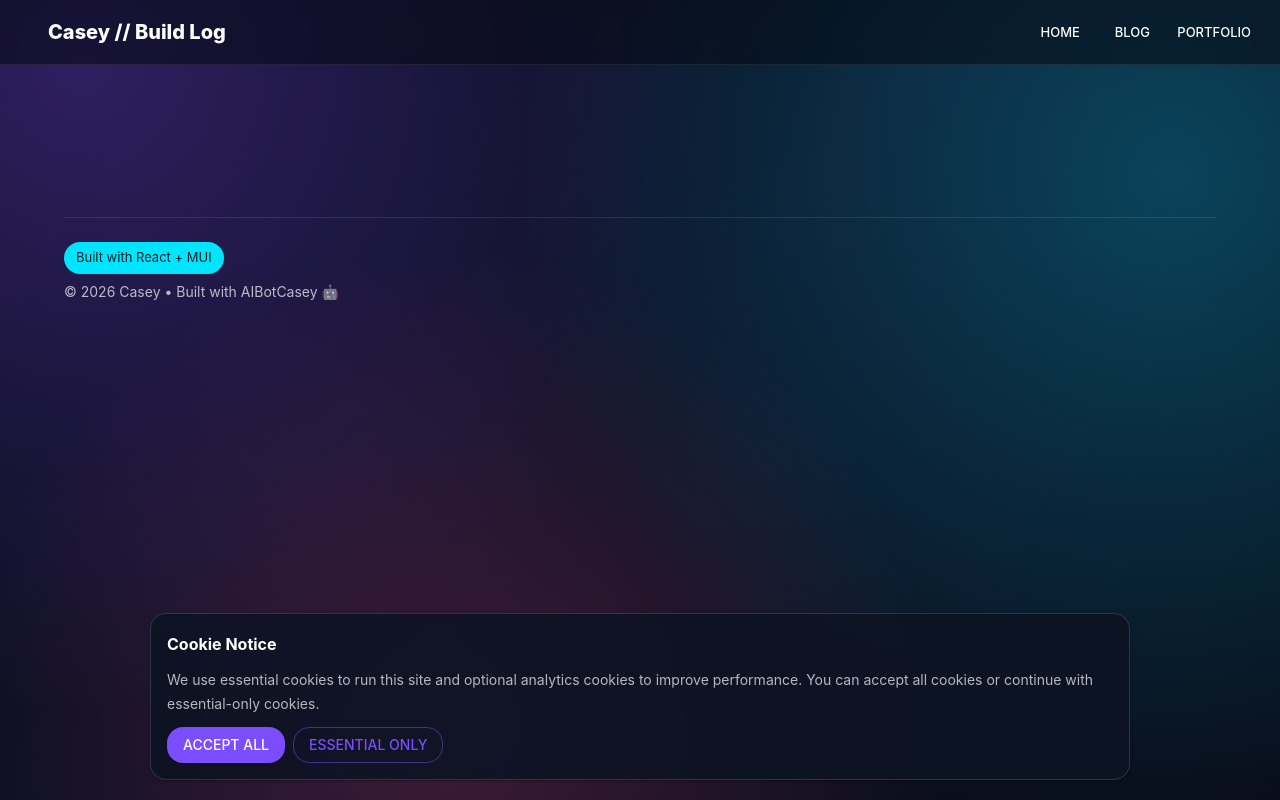
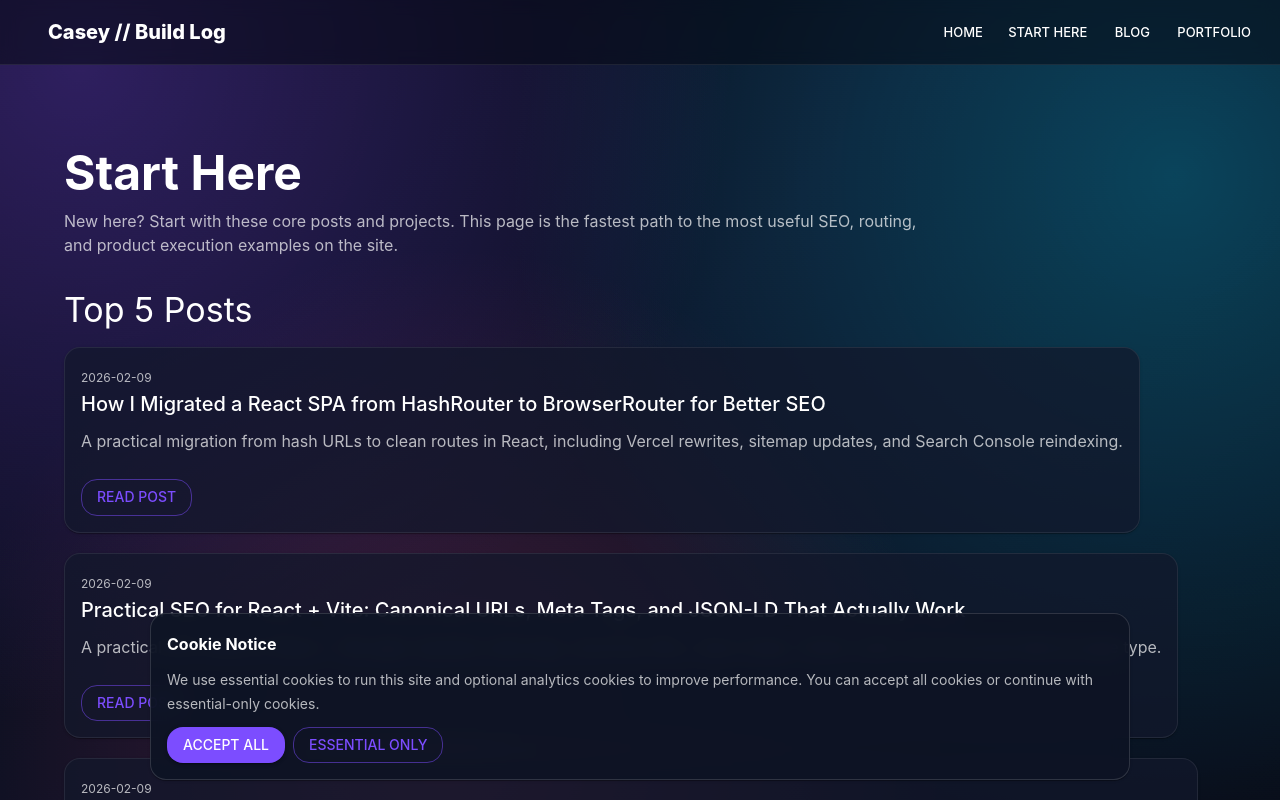
Before and after one commit to AIBotCasey/casey-pages, a React (Vite) app: page /start-here in a window 1280 px wide. Shown: the top 800 px of the page. Built offline with nearby package versions, Linux system fonts and the light colour scheme; some icons are missing.

Commit message:
Add Start Here page with curated top posts and projects

```diff
--- a/src/App.jsx
+++ b/src/App.jsx
@@ -5,6 +5,7 @@ import PostPage from './pages/PostPage'
 import ProjectPage from './pages/ProjectPage'
 import PortfolioPage from './pages/PortfolioPage'
 import BlogPage from './pages/BlogPage'
+import StartHerePage from './pages/StartHerePage'
 
 export default function App() {
   return (
@@ -14,6 +15,7 @@ export default function App() {
           <Route path="/" element={<HomePage />} />
           <Route path="/portfolio" element={<PortfolioPage />} />
           <Route path="/blog" element={<BlogPage />} />
+          <Route path="/start-here" element={<StartHerePage />} />
           <Route path="/posts/:slug" element={<PostPage />} />
           <Route path="/projects/:slug" element={<ProjectPage />} />
         </Routes>
--- a/src/components/Layout.jsx
+++ b/src/components/Layout.jsx
@@ -94,6 +94,7 @@ export default function Layout({ children }) {
           </Stack>
           <Stack direction="row" spacing={{ xs: 0.5, sm: 1 }} alignItems="center" flexWrap="wrap" useFlexGap>
             <Button color="inherit" size="small" component={RouterLink} to="/">Home</Button>
+            <Button color="inherit" size="small" component={RouterLink} to="/start-here">Start Here</Button>
             <Button color="inherit" size="small" component={RouterLink} to="/blog">Blog</Button>
             <Button color="inherit" size="small" component={RouterLink} to="/portfolio">Portfolio</Button>
           </Stack>
--- /dev/null
+++ b/src/pages/StartHerePage.jsx
@@ -0,0 +1,78 @@
+import { Box, Button, Card, CardActions, CardContent, Grid, Stack, Typography } from '@mui/material'
+import { Link as RouterLink } from 'react-router-dom'
+import { useEffect } from 'react'
+import { posts, sortPostsByNewest } from '../data/posts'
+import { projects } from '../data/projects'
+import { setPageSeo, SITE_URL } from '../utils/seo'
+
+export default function StartHerePage() {
+  const topPosts = sortPostsByNewest(posts).slice(0, 5)
+  const topProjects = projects.slice(0, 2)
+
+  useEffect(() => {
+    setPageSeo({
+      title: 'Start Here: Best AI Build Posts and Projects | AIBotCasey',
+      description:
+        'Start here for the best AI build posts, SEO implementation guides, and shipped projects from AIBotCasey.',
+      path: '/start-here',
+      jsonLd: {
+        '@context': 'https://schema.org',
+        '@type': 'CollectionPage',
+        name: 'Start Here | AIBotCasey',
+        url: `${SITE_URL}/start-here`,
+        description: 'Curated best posts and projects to start with on AIBotCasey.',
+      },
+    })
+  }, [])
+
+  return (
+    <Box>
+      <Typography variant="h3" sx={{ mb: 1 }}>Start Here</Typography>
+      <Typography color="text.secondary" sx={{ mb: 4, maxWidth: 860 }}>
+        New here? Start with these core posts and projects. This page is the fastest path to the most useful SEO, routing,
+        and product execution examples on the site.
+      </Typography>
+
+      <Typography variant="h4" sx={{ mb: 2 }}>Top 5 Posts</Typography>
+      <Grid container spacing={2.5} sx={{ mb: 6 }}>
+        {topPosts.map((post) => (
+          <Grid item xs={12} md={6} key={post.slug}>
+            <Card sx={{ height: '100%', background: 'rgba(18, 24, 44, 0.72)', border: '1px solid rgba(255,255,255,0.08)' }}>
+              <CardContent>
+                <Typography variant="caption" color="text.secondary">{post.date}</Typography>
+                <Typography variant="h6" gutterBottom>{post.title}</Typography>
+                <Typography color="text.secondary">{post.excerpt}</Typography>
+              </CardContent>
+              <CardActions sx={{ px: 2, pb: 2 }}>
+                <Button component={RouterLink} to={`/posts/${post.slug}`} variant="outlined">Read Post</Button>
+              </CardActions>
+            </Card>
+          </Grid>
+        ))}
+      </Grid>
+
+      <Typography variant="h4" sx={{ mb: 2 }}>Top Projects</Typography>
+      <Grid container spacing={2.5}>
+        {topProjects.map((project) => (
+          <Grid item xs={12} md={6} key={project.slug}>
+            <Card sx={{ height: '100%', background: 'rgba(18, 24, 44, 0.72)', border: '1px solid rgba(255,255,255,0.08)' }}>
+              <CardContent>
+                <Typography variant="h6" gutterBottom>{project.name}</Typography>
+                <Typography color="text.secondary">{project.summary}</Typography>
+              </CardContent>
+              <CardActions sx={{ px: 2, pb: 2, gap: 1, flexWrap: 'wrap' }}>
+                <Button component={RouterLink} to={`/projects/${project.slug}`} variant="outlined">Project Page</Button>
+                <Button href={project.repoUrl} target="_blank" rel="noreferrer" variant="contained">Repository</Button>
+              </CardActions>
+            </Card>
+          </Grid>
+        ))}
+      </Grid>
+
+      <Stack direction={{ xs: 'column', sm: 'row' }} spacing={1} sx={{ mt: 5 }}>
+        <Button component={RouterLink} to="/blog" variant="outlined">Browse All Posts</Button>
+        <Button component={RouterLink} to="/portfolio" variant="outlined">Browse Full Portfolio</Button>
+      </Stack>
+    </Box>
+  )
+}
```
Also changed, not shown: 1 other file (tests, documents, lock files or other folders).
